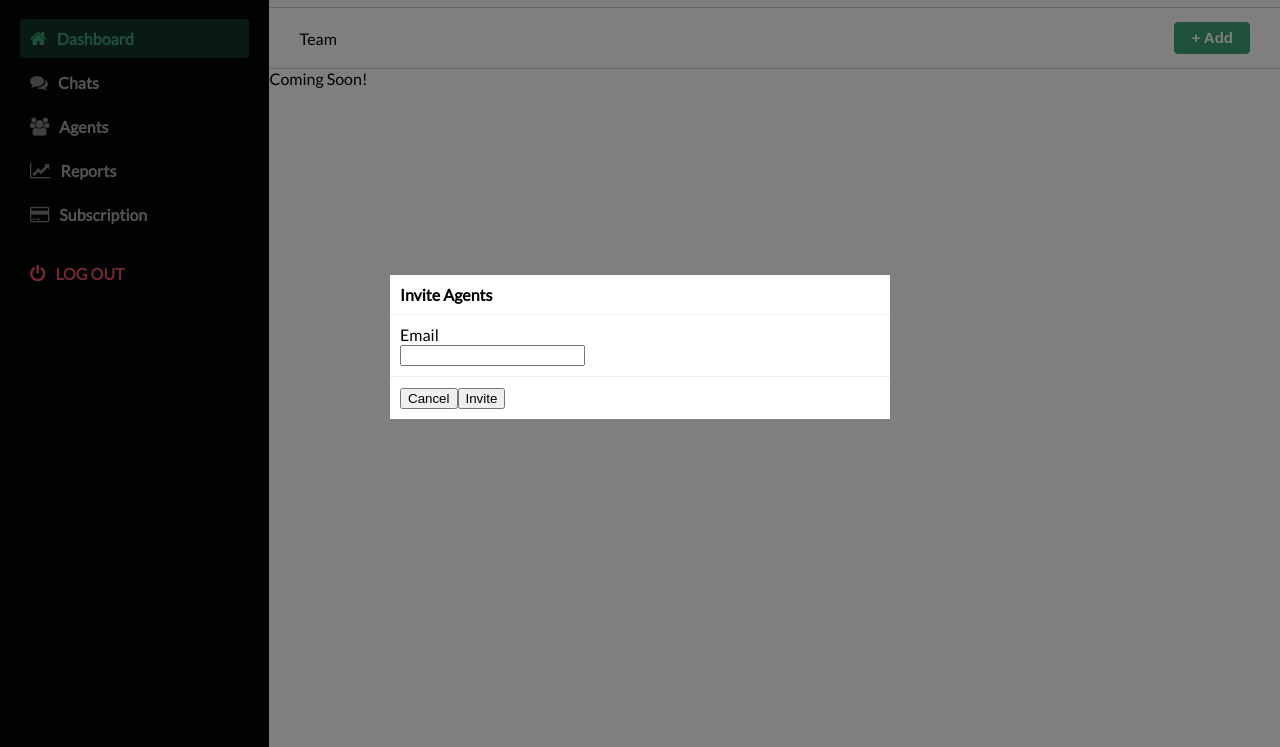
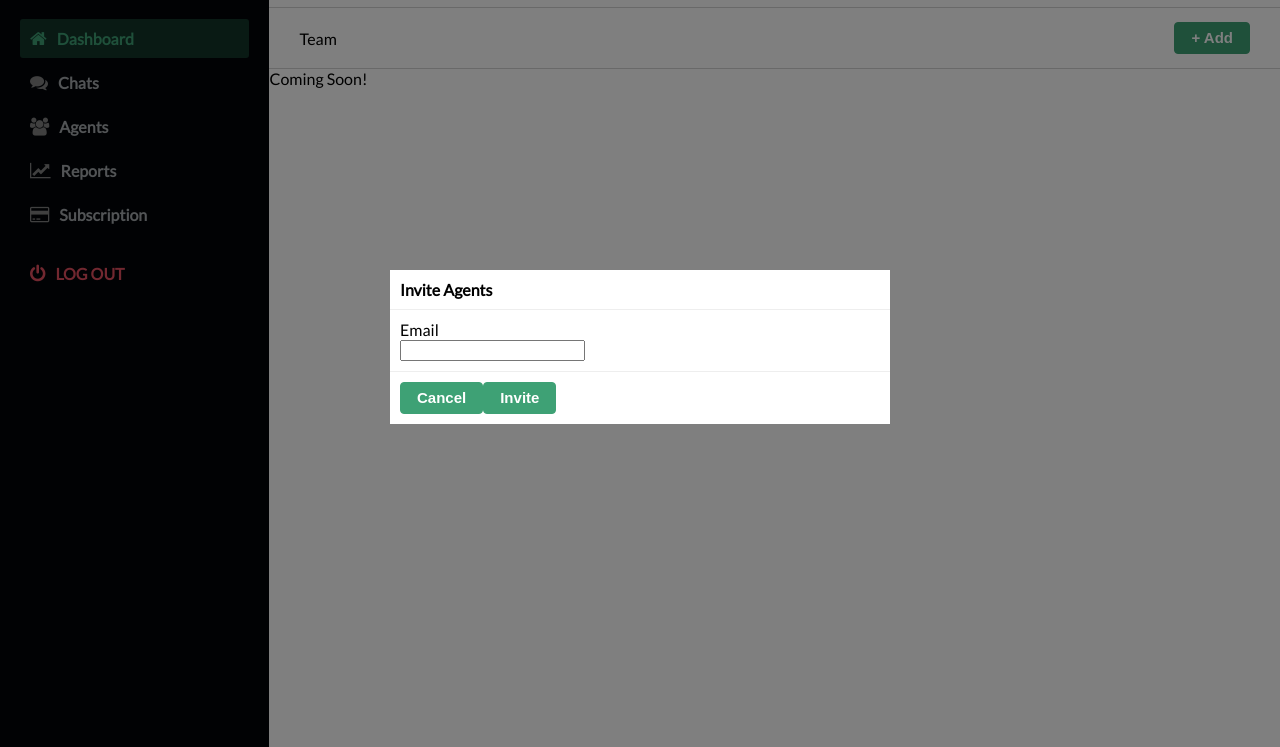
Before and after one commit to wpalomo/WhatsApp-CRM, a React app in the folder client/: page /admin/agents in a window 1280 px wide. Both pictures are taken after a click on the button "+ Add". Shown: the part 53-800 px from the top of the page. Built offline with nearby package versions, Linux system fonts and the light colour scheme; some packages are replaced by stand-ins of ours; no server answers.

Commit message:
fixing the add agent modal styles

```diff
--- a/client/src/components/Admin/AddAgent.js
+++ b/client/src/components/Admin/AddAgent.js
@@ -1,11 +1,19 @@
 import React, { Component } from "react";
+import { CSSTransition } from "react-transition-group";
 import "./styles/modal.css";
 
 class AddAgentModal extends Component {
 
 	render() {
+		const nodeRef = React.createRef(null)
 		return(
-			<div onClick={this.props.closeModal} className={`agent__modal__container ${this.props.show ? "show": ""}`}>
+			<CSSTransition
+				in={this.props.show}
+				unmountOnExit
+				timeout={{ enter:0, exit:300 }}
+				nodeRef={nodeRef}
+			>
+				<div ref={nodeRef} onClick={this.props.closeModal} className={`agent__modal__container ${this.props.show ? "show": ""}`}>
 					<div onClick={e => e.stopPropagation()} className="aa_modal__content">
 						<div className="aa_modal__header">
 							<h4 className="aa_modal__title">Invite Agents</h4>
@@ -16,12 +24,13 @@
 								<input type="email" name="new_agent__email" className="new_agent__email" required/>
 							</div>
 						</div>
-					<div className="aa__modal__footer">
+						<div className="aa__modal__footer add__agent">
 							<button  onClick={this.props.closeModal}>Cancel</button>
 							<button>Invite</button>
 						</div>
 					</div>
 				</div>
+			</CSSTransition>
 		)
 	}
 }
--- a/client/src/components/Admin/styles/modal.css
+++ b/client/src/components/Admin/styles/modal.css
@@ -18,10 +18,29 @@
 	pointer-events: visible;
 }
 
+.agent__modal__container.enter-done {
+	opacity: 1;
+	pointer-events: visible;
+}
+
+.agent__modal__container.exit {
+	opacity: 0;
+}
+
 
 .aa_modal__content {
 	width: 500px;
 	background: #fff;
+	transform: translateY(-200px);
+	transition: all 0.3s ease-in-out;
+}
+
+.agent__modal__container.enter-done .aa_modal__content {
+	transform: translateY(0);
+}
+
+.agent__modal__container.exit .aa_modal__content {
+	transform: translateY(-200px);
 }
 
 .aa_modal__header, .aa__modal__footer {
```
Lines whose indentation alone changed are shown as unchanged.
